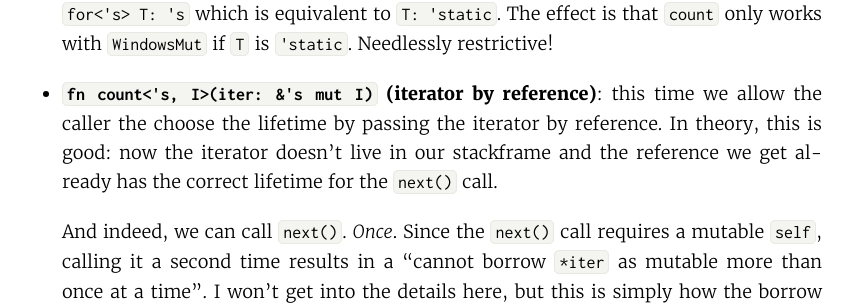
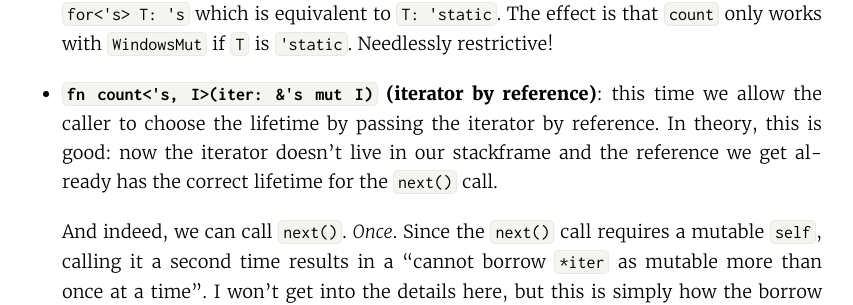
Before and after one commit to LukasKalbertodt/LukasKalbertodt.github.io, a Jekyll site: the page built from _posts/2018-08-03-solving-the-generalized-streaming-iterator-problem-without-gats.md, in a window 1280 px wide and 900 px high, scrolled down 8352 px. Shown: the part 178-483 px from the top of the window, without its empty margins (213-1066 px from the left). Built offline with Jekyll 4.4.1, drawn with Linux system fonts in a browser that asks for light colours; comment, search, counter and statistics services are not loaded.

Commit message:
Fix typo

```diff
--- a/_posts/2018-08-03-solving-the-generalized-streaming-iterator-problem-without-gats.md
+++ b/_posts/2018-08-03-solving-the-generalized-streaming-iterator-problem-without-gats.md
@@ -244,7 +244,7 @@ There are multiple ways one could try to solve this:
 
   Here, the `T: 's` bound is required to be able to express the reference for `Item`. But this restricts the `impl`! This bound plus `for<'s> Iterator<'s>` is equivalent to `for<'s> T: 's` which is equivalent to `T: 'static`. The effect is that `count` only works with `WindowsMut` if `T` is `'static`. Needlessly restrictive!
 
-- **`fn count<'s, I>(iter: &'s mut I)` (iterator by reference)**: this time we allow the caller the choose the lifetime by passing the iterator by reference. In theory, this is good: now the iterator doesn't live in our stackframe and the reference we get already has the correct lifetime for the `next()` call.
+- **`fn count<'s, I>(iter: &'s mut I)` (iterator by reference)**: this time we allow the caller to choose the lifetime by passing the iterator by reference. In theory, this is good: now the iterator doesn't live in our stackframe and the reference we get already has the correct lifetime for the `next()` call.
 
   And indeed, we can call `next()`. *Once*. Since the `next()` call requires a mutable `self`, calling it a second time results in a "cannot borrow `*iter` as mutable more than once at a time". I won't get into the details here, but this is simply how the borrow checker works. Usually the borrow checker will try to find the smallest possible lifetime for a call -- in order to "block" the reference for the smallest possible time/scope. But in this case, there is only one possible lifetime for the call: `'s`. Again: traits are invariant over their parameters, so the compiler doesn't have a choice.
 
```
